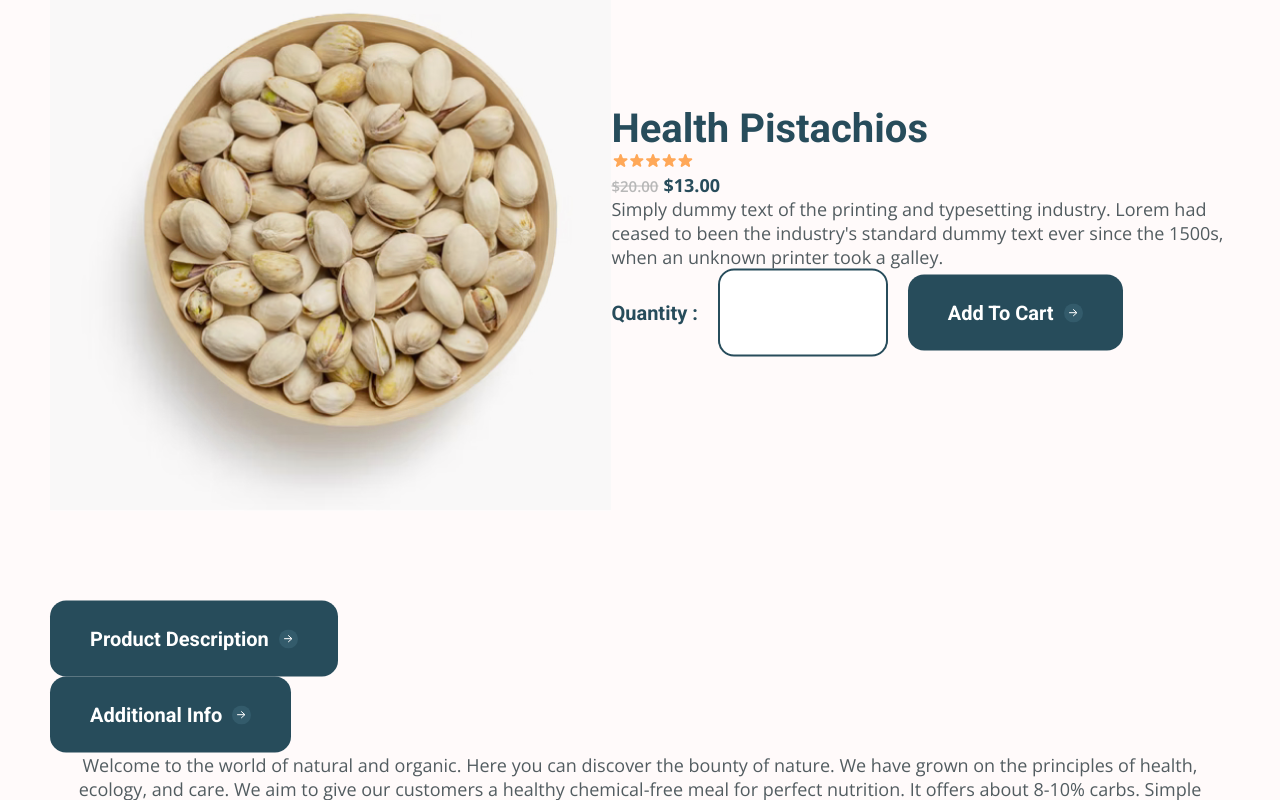
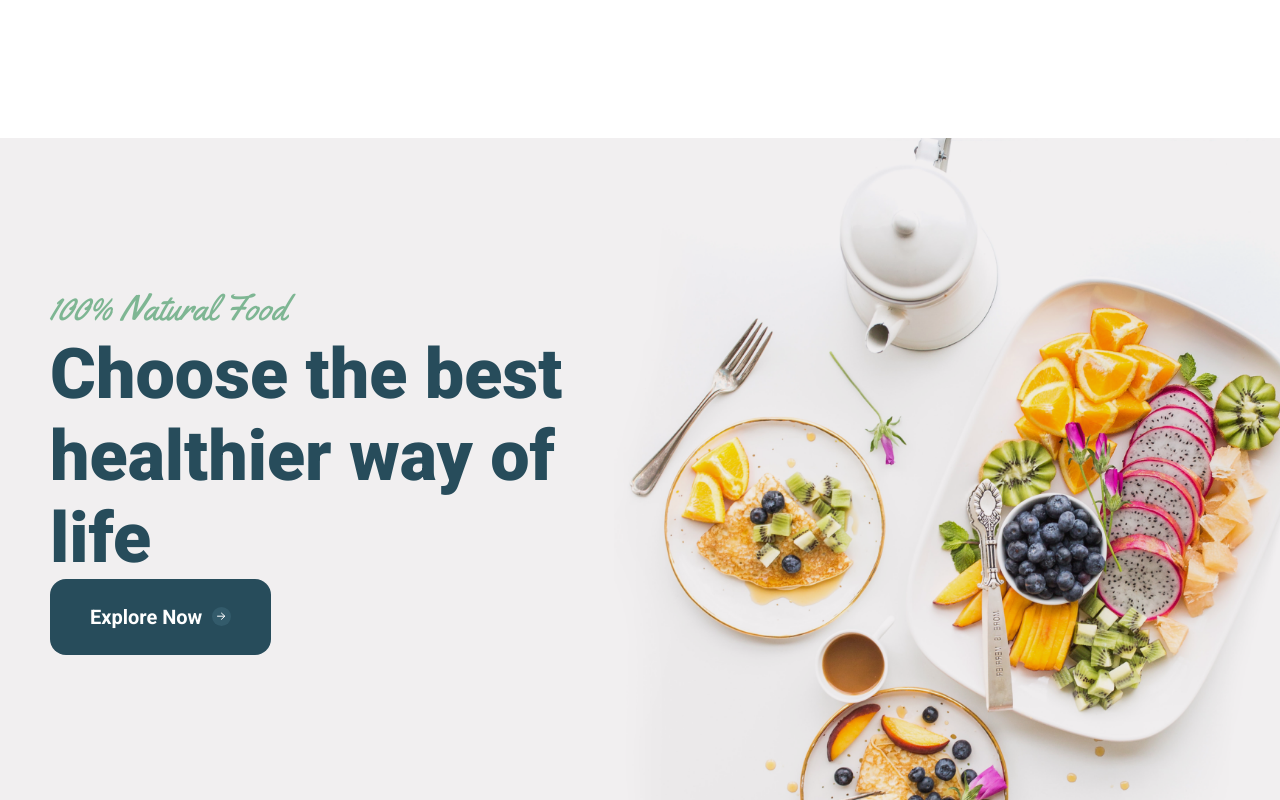
Before and after one commit to getOutOfHereInSmallSteps/SigmaSW-Final, a React (Create React App) app in the folder organick/: page / in a window 1280 px wide. Shown: the top 800 px of the page. Built offline with nearby package versions, Linux system fonts and the light colour scheme.

Commit message:
refactored modal and products

```diff
--- a/organick/src/components/UI/ProductBackdrop.module.scss
+++ b/organick/src/components/UI/ProductBackdrop.module.scss
@@ -2,11 +2,11 @@
 
 .backdrop {
   // display: none;
-  width: 100vw;
-  height: 100vh;
+  width: 100%;
+  height: 100%;
   background-color: $color-white;
   opacity: 0.5;
-  position: fixed;
+  position: absolute;
   top: 0;
   z-index: 10;
 }
--- a/organick/src/components/UI/ProductForm.js
+++ b/organick/src/components/UI/ProductForm.js
@@ -13,6 +13,7 @@ import { useRef } from 'react';
 import Heading from '../Typography/Heading';
 import ProductPrice from '../../sections/Products/ProductPrice';
 import Paragraph from '../Typography/Paragraph';
+import Container from './Container';
 
 import Button from './Button';
 
@@ -21,7 +22,7 @@ const headingStyles = {
   fontSize: '4rem',
 };
 
-const ProductForm = () => {
+const ProductForm = props => {
   const cartCounter = useSelector(state => state.cartCounter);
 
   const productsAmount = useRef();
@@ -39,11 +40,11 @@ const ProductForm = () => {
 
   return (
     <div className={styles.product}>
-      <div className={styles.container}>
+      <Container>
         <div className={styles['product__details']}>
           <div className={styles['product__details-img']}></div>
           {/* FLEX CONTAINER */}
-          <div className={styles['product__details-info']}>
+          <div>
             <Heading style={headingStyles}>Health Pistachios</Heading>
             <Rating />
             <br />
@@ -71,6 +72,7 @@ const ProductForm = () => {
           </div>
         </div>
         <div className={styles['product__description']}>
+          {/* FLEX CONTAINER */}
           <Button>Product Description</Button>
           <Button>Additional Info</Button>
           <Paragraph>
@@ -82,7 +84,7 @@ const ProductForm = () => {
             and 80% of the carbs in raw.
           </Paragraph>
         </div>
-      </div>
+      </Container>
     </div>
   );
 };
--- a/organick/src/components/UI/ProductForm.module.scss
+++ b/organick/src/components/UI/ProductForm.module.scss
@@ -1,14 +1,10 @@
 @import '../../styles/main.scss';
-
-.container {
-  @include container();
-}
 
 .product {
   // display: none;
 
   z-index: 100;
-  position: fixed;
+  position: absolute;
   top: 50%;
   transform: translateY(-50%);
   width: 100%;
@@ -28,40 +24,6 @@
       width: 59rem;
       height: 56rem;
     }
-  }
-
-  &-title {
-    font-family: 'Roboto', sans-serif;
-    font-style: normal;
-    font-weight: 600;
-    font-size: 40px;
-    line-height: 47px;
-    color: #274c5b;
-  }
-
-  &-price {
-    font-family: 'Open Sans';
-    font-style: normal;
-    font-weight: 700;
-    font-size: 1.8rem;
-    color: #274c5b;
-    margin-bottom: 3.2rem;
-  }
-
-  &-discount {
-    font-family: 'Open Sans';
-    font-style: normal;
-    font-weight: 600;
-    font-size: 15px;
-    line-height: 20px;
-    color: #b8b8b8;
-    text-decoration: line-through;
-    margin-right: 0.5rem;
-  }
-
-  &-paragraph {
-    @include paragraph(3.2rem);
-    max-width: 65rem;
   }
 
   &__controls {
--- a/organick/src/sections/Products/Product.js
+++ b/organick/src/sections/Products/Product.js
@@ -15,7 +15,7 @@ const headingStyles = {
 
 const Product = props => {
   return (
-    <div className={styles.product}>
+    <div className={styles.product} onClick={props.onOpenModal}>
       <ProductTag>{props.type}</ProductTag>
       <div className={styles['product-img']}></div>
       <Heading style={headingStyles}>{props.name}</Heading>
--- a/organick/src/sections/Products/ProductTag.module.scss
+++ b/organick/src/sections/Products/ProductTag.module.scss
@@ -15,4 +15,5 @@
   display: inline;
   width: min-content;
   border-radius: 8px;
+  text-transform: capitalize;
 }
--- a/organick/src/sections/Products/Products.js
+++ b/organick/src/sections/Products/Products.js
@@ -1,4 +1,5 @@
 import React from 'react';
+
 import Heading from '../../components/Typography/Heading';
 import Subheading from '../../components/Typography/Subheading';
 import Container from '../../components/UI/Container';
@@ -7,6 +8,24 @@ import ProductForm from '../../components/UI/ProductForm';
 import Product from './Product';
 
 import styles from './Products.module.scss';
+
+import { useState } from 'react';
+
+const DUMMY_DB = [
+  { type: 'vegetable', name: 'Calabrese Broccoli', price: '20', discount: '7' },
+  { type: 'fresh', name: 'Fresh Banana Fruites', price: '20', discount: '6' },
+  { type: 'millets', name: 'White Nuts', price: '20', discount: '5' },
+  { type: 'vegetables', name: 'Vegan Red Tomato', price: '20', discount: '3' },
+  { type: 'health', name: 'Mung Bean', price: '20', discount: '9' },
+  { type: 'nuts', name: 'Brown Hazelnut', price: '20', discount: '8' },
+  { type: 'fresh', name: 'Eggs', price: '20', discount: '3' },
+  {
+    type: 'fresh',
+    name: 'Zelco Suji Elaichi Rusk',
+    price: '20',
+    discount: '5',
+  },
+];
 
 const subheadingStyles = {
   textAlign: 'center',
@@ -24,48 +43,50 @@ const containerStyles = {
 };
 
 const Products = () => {
+  const [isModalActive, setIsModalActive] = useState(false);
+
+  const openModalHandler = () => {
+    setIsModalActive(true);
+  };
+
+  const closeModalHandler = () => {
+    setIsModalActive(false);
+  };
+
   return (
-    <React.Fragment>
     <div className={styles.categories}>
       <Subheading style={subheadingStyles}>Categories</Subheading>
       <Heading style={headingStyles}>Our Products</Heading>
 
       <Container style={containerStyles}>
+        {DUMMY_DB.map(product => (
           <Product
-            type="Vegetable"
-            name="Calabrese Broccoli"
-            price="20"
-            discount="7"
+            type={product.type}
+            name={product.name}
+            price={product.price}
+            discount={product.discount}
+            onOpenModal={openModalHandler}
           />
+        ))}
+
+        {DUMMY_DB.map(product => (
           <Product
-            type="Vegetable"
-            name="Calabrese Broccoli"
-            price="20"
-            discount="7"
+            type={product.type}
+            name={product.name}
+            price={product.price}
+            discount={product.discount}
+            onOpenModal={openModalHandler}
           />
-          <Product
-            type="Vegetable"
-            name="Calabrese Broccoli"
-            price="20"
-            discount="7"
-          />
-          <Product
-            type="Vegetable"
-            name="Calabrese Broccoli"
-            price="20"
-            discount="7"
-          />
-          <Product
-            type="Vegetable"
-            name="Calabrese Broccoli"
-            price="20"
-            discount="7"
-          />
+        ))}
       </Container>
-      </div>
+
+      {isModalActive && (
+        <React.Fragment>
           <ProductForm />
           <ProductBackdrop />
         </React.Fragment>
+      )}
+    </div>
   );
 };
 
--- a/organick/src/sections/Products/Products.module.scss
+++ b/organick/src/sections/Products/Products.module.scss
@@ -2,20 +2,5 @@
 
 .categories {
   margin-bottom: 20rem;
-  &-subheading {
-    @include subheading(1rem);
-    text-align: center;
-  }
-
-  &-heading {
-    @include heading(4rem);
-    text-align: center;
-  }
-
-  &__container {
-    @include container();
-    display: grid;
-    grid-template-columns: repeat(4, 1fr);
-    gap: 2rem;
-  }
+  position: relative;
 }
```
Lines whose indentation alone changed are shown as unchanged.
